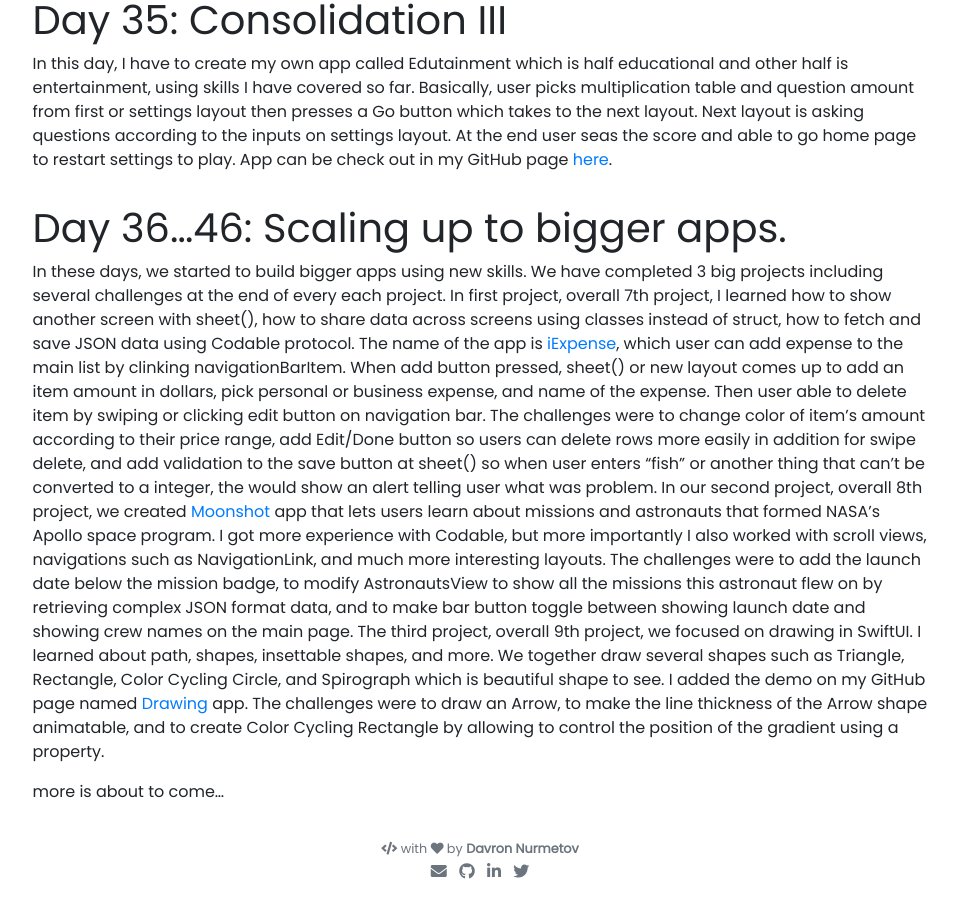
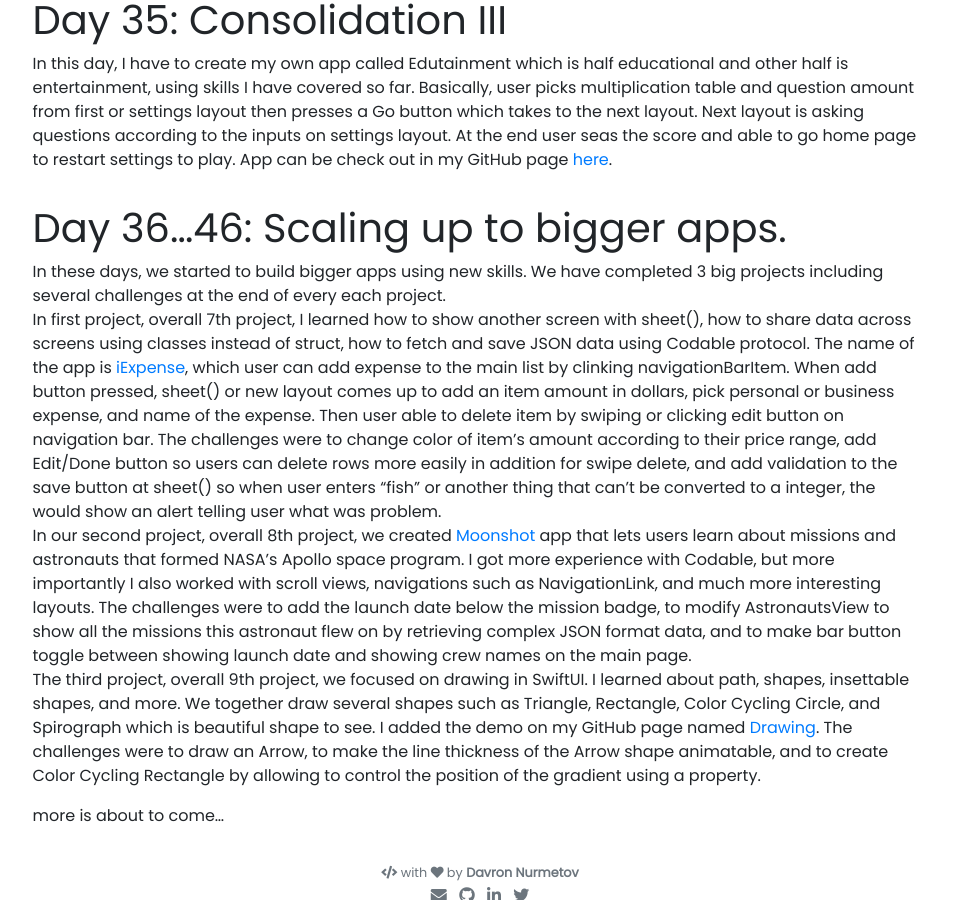
Before and after one commit to adzguy/portfolio, a Jekyll site: the page built from _projects/100DaysOfSwfitUI.md, in a window 1280 px wide and 900 px high, scrolled down 1598 px. Shown: the whole window, without its empty margins (160-1118 px from the left). Built offline with Jekyll 4.4.1, drawn with Linux system fonts in a browser that asks for light colours; nearby versions of some CDN libraries.

Commit message:
Project file update

```diff
--- a/_projects/100DaysOfSwfitUI.md
+++ b/_projects/100DaysOfSwfitUI.md
@@ -32,10 +32,10 @@
 
 # Day 36…46: Scaling up to bigger apps.
 
-In these days, we started to build bigger apps using new skills. We have completed 3 big projects including several challenges at the end of every each project.
-In first project, overall 7th project, I learned how to show another screen with sheet(), how to share data across screens using classes instead of struct, how to fetch and save JSON data using Codable protocol. The name of the app is [iExpense](https://github.com/adzguy/iExpense), which user can add expense to the main list by clinking navigationBarItem. When add button pressed, sheet() or new layout comes up to add an item amount in dollars, pick personal or business expense, and name of the expense. Then user able to delete item by swiping or clicking edit button on navigation bar. The challenges were to change color of item’s amount according to their price range, add Edit/Done button so users can delete rows more easily in addition for swipe delete, and add validation to the save button at sheet() so when user enters “fish” or another thing that can’t be converted to a integer, the would show an alert telling user what was problem.
-In our second project, overall 8th project, we created [Moonshot](https://github.com/adzguy/Moonshot) app that lets users learn about missions and astronauts that formed NASA’s Apollo space program. I got more experience with Codable, but more importantly I also worked with scroll views, navigations such as NavigationLink, and much more interesting layouts. The challenges were to add the launch date below the mission badge, to modify AstronautsView to show all the missions this astronaut flew on by retrieving complex JSON format data, and to make bar button toggle between showing launch date and showing crew names on the main page.
-The third project, overall 9th project, we focused on drawing in SwiftUI. I learned about path, shapes, insettable shapes, and more. We together draw several shapes such as Triangle, Rectangle, Color Cycling Circle, and Spirograph which is beautiful shape to see. I added the demo on my GitHub page named [Drawing](https://github.com/adzguy/Drawing) app. The challenges were to draw an Arrow, to make the line thickness of the Arrow shape animatable, and to create Color Cycling Rectangle by allowing to control the position of the gradient using a property.
+In these days, we started to build bigger apps using new skills. We have completed 3 big projects including several challenges at the end of every each project. <br>
+In first project, overall 7th project, I learned how to show another screen with sheet(), how to share data across screens using classes instead of struct, how to fetch and save JSON data using Codable protocol. The name of the app is [iExpense](https://github.com/adzguy/iExpense), which user can add expense to the main list by clinking navigationBarItem. When add button pressed, sheet() or new layout comes up to add an item amount in dollars, pick personal or business expense, and name of the expense. Then user able to delete item by swiping or clicking edit button on navigation bar. The challenges were to change color of item’s amount according to their price range, add Edit/Done button so users can delete rows more easily in addition for swipe delete, and add validation to the save button at sheet() so when user enters “fish” or another thing that can’t be converted to a integer, the would show an alert telling user what was problem.<br>
+In our second project, overall 8th project, we created [Moonshot](https://github.com/adzguy/Moonshot) app that lets users learn about missions and astronauts that formed NASA’s Apollo space program. I got more experience with Codable, but more importantly I also worked with scroll views, navigations such as NavigationLink, and much more interesting layouts. The challenges were to add the launch date below the mission badge, to modify AstronautsView to show all the missions this astronaut flew on by retrieving complex JSON format data, and to make bar button toggle between showing launch date and showing crew names on the main page.<br>
+The third project, overall 9th project, we focused on drawing in SwiftUI. I learned about path, shapes, insettable shapes, and more. We together draw several shapes such as Triangle, Rectangle, Color Cycling Circle, and Spirograph which is beautiful shape to see. I added the demo on my GitHub page named [Drawing](https://github.com/adzguy/Drawing). The challenges were to draw an Arrow, to make the line thickness of the Arrow shape animatable, and to create Color Cycling Rectangle by allowing to control the position of the gradient using a property.
 
 more is about to come…
 
```
